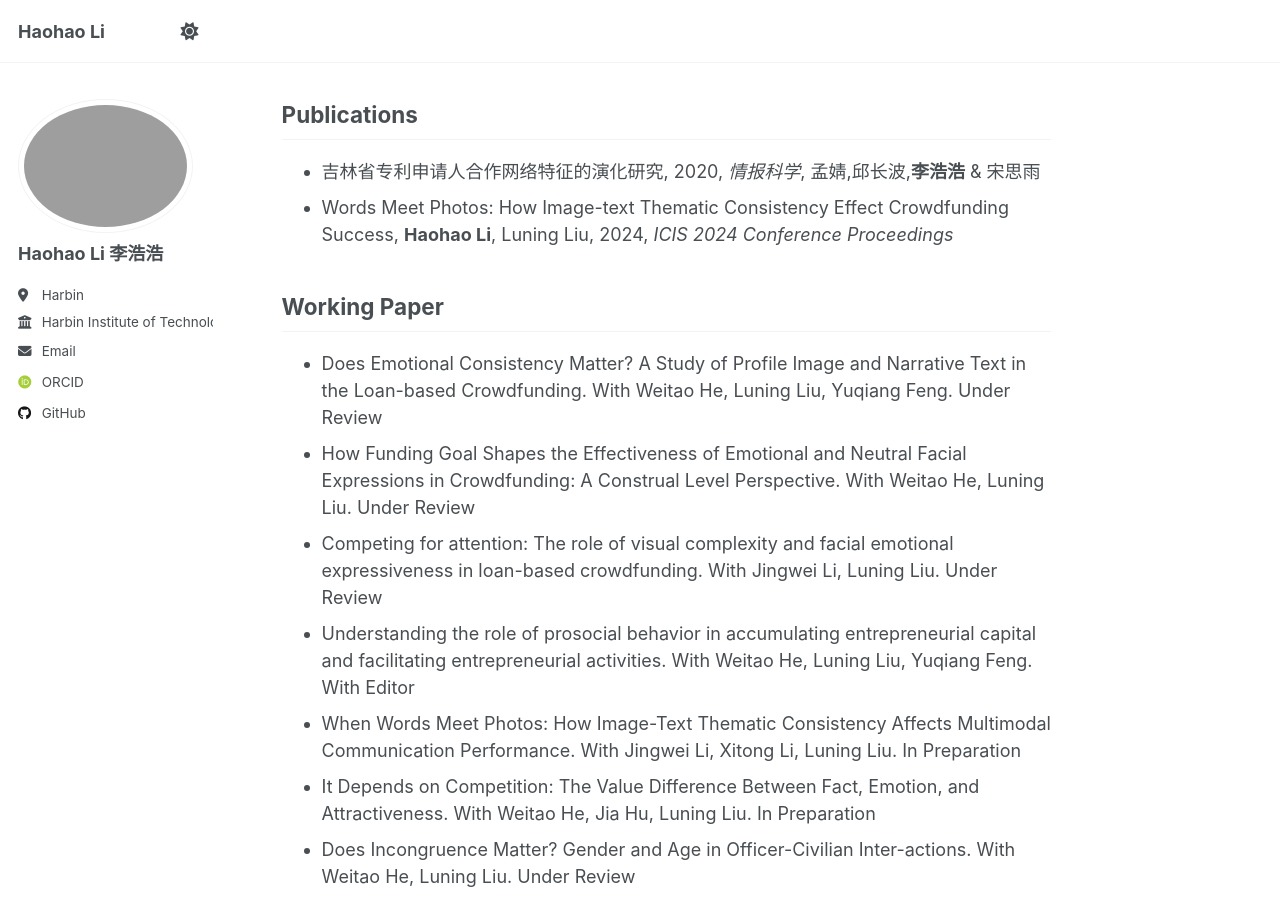
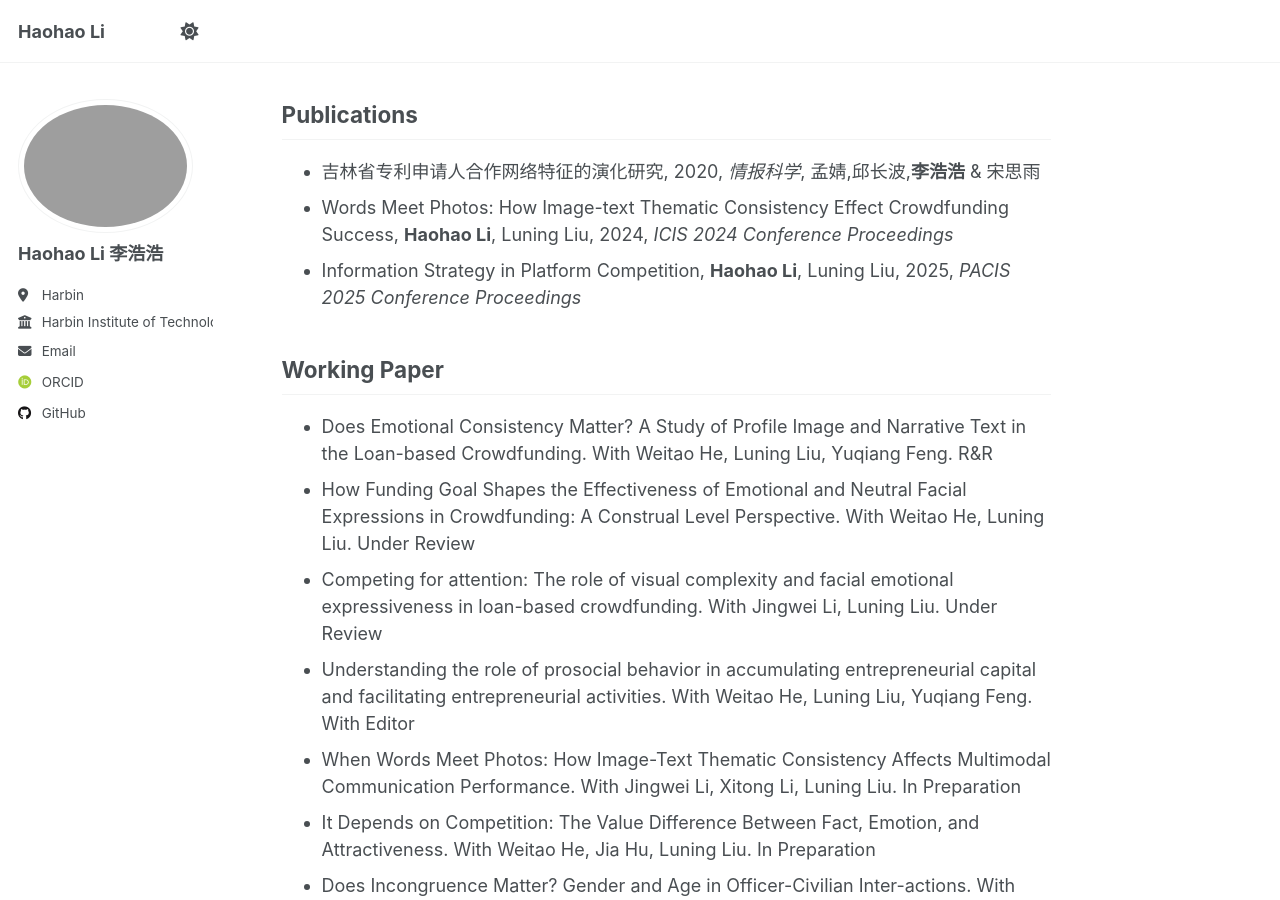
Before and after one commit to Harold9568/Harold9568.github.io, a Jekyll site: the page built from _pages/about.md, in a window 1280 px wide and 900 px high, scrolled down 993 px. Built offline with Jekyll 4.4.1, drawn with Linux system fonts in a browser that asks for light colours; some web fonts are replaced.

Commit message:
Update about.md

```diff
--- a/_pages/about.md
+++ b/_pages/about.md
@@ -39,10 +39,11 @@ Publications
 ------
 - 吉林省专利申请人合作网络特征的演化研究, 2020, _情报科学_, 孟婧,邱长波,**李浩浩** & 宋思雨
 - Words Meet Photos: How Image-text Thematic Consistency Effect Crowdfunding Success, **Haohao Li**, Luning Liu, 2024, _ICIS 2024 Conference Proceedings_
+- Information Strategy in Platform Competition, **Haohao Li**, Luning Liu, 2025, _PACIS 2025 Conference Proceedings_
 
 Working Paper
 ------
-- Does Emotional Consistency Matter?  A Study of Profile Image and Narrative Text in the Loan-based Crowdfunding. With Weitao He, Luning Liu, Yuqiang Feng. Under Review
+- Does Emotional Consistency Matter?  A Study of Profile Image and Narrative Text in the Loan-based Crowdfunding. With Weitao He, Luning Liu, Yuqiang Feng. R&R
 - How Funding Goal Shapes the Effectiveness of Emotional and Neutral Facial Expressions in Crowdfunding: A Construal Level Perspective. With Weitao He, Luning Liu. Under Review
 - Competing for attention: The role of visual complexity and facial emotional expressiveness in loan-based crowdfunding. With Jingwei Li, Luning Liu. Under Review
 - Understanding the role of prosocial behavior in accumulating entrepreneurial capital and facilitating entrepreneurial activities. With Weitao He, Luning Liu, Yuqiang Feng. With Editor
```
